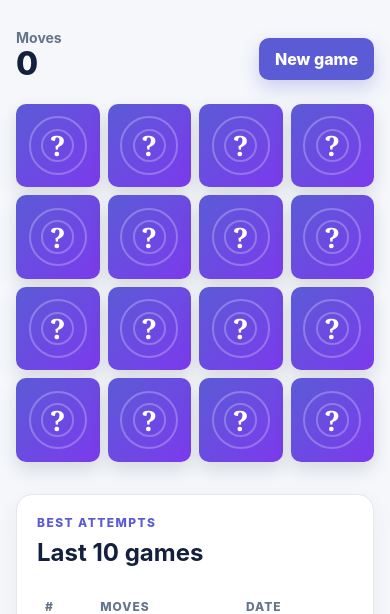
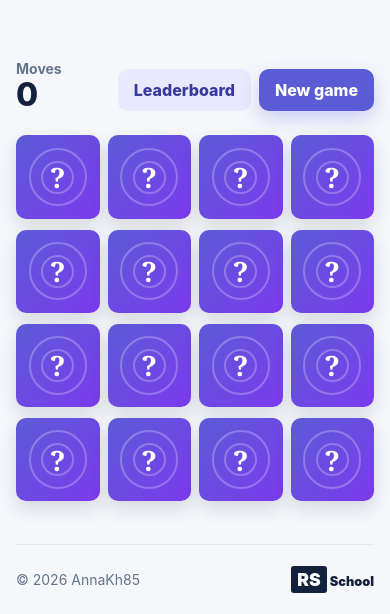
Before and after one commit to AnnaKh85/memory-game, a website built with Vite: page index.html in a window 390 px wide. Shown: the part 230-844 px from the top of the page. Built offline with nearby package versions, Linux system fonts and the light colour scheme.

Commit message:
refactor: comply with DOM and leaderboard requirements

```diff
--- a/index.html
+++ b/index.html
@@ -7,7 +7,6 @@
     <title>Memory Game</title>
 </head>
 <body>
-<div id="app"></div>
 <script type="module" src="/src/js/main.js"></script>
 </body>
 </html>
--- a/src/css/style.css
+++ b/src/css/style.css
@@ -34,11 +34,15 @@ h2 { margin-bottom: 0; font-size: 1.5rem; }
 .game-panel__stat { display: grid; gap: 2px; }
 .game-panel__label { color: #64748b; font-size: 0.875rem; font-weight: 700; }
 .game-panel__value { font-size: 2rem; font-weight: 800; line-height: 1; }
+.game-panel__actions { display: flex; flex-wrap: wrap; justify-content: end; gap: 12px; }
 
 .button { padding: 12px 20px; border: 0; border-radius: 10px; font-weight: 800; transition: background-color 180ms ease, box-shadow 180ms ease, transform 180ms ease; }
 .button--primary { color: #fff; background: #5b5bd6; box-shadow: 0 8px 18px rgb(91 91 214 / 25%); }
 .button--primary:hover { background: #4747bd; box-shadow: 0 10px 22px rgb(91 91 214 / 32%); transform: translateY(-2px); }
 .button--primary:active { box-shadow: 0 4px 10px rgb(91 91 214 / 25%); transform: translateY(0); }
+.button--secondary { color: #39399d; background: #e9e9ff; }
+.button--secondary:hover { background: #d9d9ff; transform: translateY(-2px); }
+.button--secondary:active { transform: translateY(0); }
 .board { display: grid; grid-template-columns: repeat(4, 160px); justify-content: center; gap: 16px; }
 .card { position: relative; aspect-ratio: 1; padding: 0; background: transparent; border: 0; border-radius: 16px; perspective: 800px; transition: transform 180ms ease; }
 .card:not(:disabled):hover { transform: translateY(-4px); }
@@ -57,21 +61,21 @@ h2 { margin-bottom: 0; font-size: 1.5rem; }
   50% { transform: translateY(-6px) scale(1.04); }
 }
 
-.records { display: grid; padding: 24px; background: #fff; border: 1px solid #e2e8f0; border-radius: 16px; box-shadow: 0 8px 24px rgb(15 23 42 / 5%); gap: 20px; }
-.records__table-wrap { overflow-x: auto; }
-.records__table { width: 100%; border-collapse: collapse; text-align: left; }
-.records__table th, .records__table td { padding: 12px 8px; border-bottom: 1px solid #e2e8f0; }
-.records__table thead { color: #64748b; font-size: 0.75rem; letter-spacing: 0.08em; text-transform: uppercase; }
-.records__table thead th { font-weight: 800; }
-.records__table tbody th { color: #5b5bd6; }
-.records__table tbody tr:last-child th, .records__table tbody tr:last-child td { border-bottom: 0; }
-.records__empty { padding: 16px 8px; color: #64748b; font-size: 0.9375rem; line-height: 1.5; }
-
 .modal { position: fixed; z-index: 10; inset: 0; }
 .modal__backdrop { display: grid; width: 100%; height: 100%; padding: 24px; background: rgb(15 23 42 / 65%); place-items: center; }
 .modal__dialog { width: min(100%, 440px); padding: clamp(28px, 7vw, 44px); text-align: center; background: #fff; border-radius: 20px; box-shadow: 0 24px 60px rgb(15 23 42 / 25%); animation: dialog-appear 240ms ease-out; }
+.modal__dialog--wide { width: min(100%, 620px); }
 .modal__eyebrow { margin: 0 0 10px; color: #5b5bd6; font-size: 0.75rem; font-weight: 800; letter-spacing: 0.12em; text-transform: uppercase; }
 .modal__text { margin-bottom: 28px; color: #64748b; line-height: 1.6; }
+.modal__content { margin-top: 20px; }
+.modal__actions { display: flex; flex-wrap: wrap; justify-content: center; gap: 12px; }
+.leaderboard__table { width: 100%; border-collapse: collapse; text-align: left; }
+.leaderboard__table th, .leaderboard__table td { padding: 12px 8px; border-bottom: 1px solid #e2e8f0; }
+.leaderboard__table thead { color: #64748b; font-size: 0.75rem; letter-spacing: 0.08em; text-transform: uppercase; }
+.leaderboard__table thead th { font-weight: 800; }
+.leaderboard__table tbody th { color: #5b5bd6; }
+.leaderboard__table tbody tr:last-child th, .leaderboard__table tbody tr:last-child td { border-bottom: 0; }
+.leaderboard__empty { padding: 16px 8px; color: #64748b; font-size: 0.9375rem; line-height: 1.5; }
 
 @keyframes dialog-appear {
   from { opacity: 0; transform: translateY(12px) scale(0.97); }
@@ -90,6 +94,7 @@ button:focus-visible, a:focus-visible { outline: 3px solid #38bdf8; outline-offs
   .header { padding: 18px 0; }
   .game { padding: 32px 0 40px; gap: 32px; }
   .game-panel { align-items: end; }
+  .game-panel__actions { gap: 8px; }
   .button { padding: 11px 16px; }
   .records { padding: 20px; }
   .footer { min-height: 70px; }
--- a/src/js/main.js
+++ b/src/js/main.js
@@ -1,6 +1,5 @@
 import '../css/style.css';
 
-const app = document.querySelector('#app');
 const cardSymbols = ['☀️', '🌙', '⭐', '🌈', '🍀', '🍓', '🎈', '🎧'];
 const RESULTS_STORAGE_KEY = 'memory-game-results';
 const state = {
@@ -12,79 +11,143 @@ const state = {
   pendingTurnId: null,
 };
 
-app.innerHTML = `
-  <div class="page">
-    <header class="header container">
-      <a class="brand" href="#top" aria-label="Memory Game home page">
-        <span class="brand__icon" aria-hidden="true">M</span>
-        <span>Memory Game</span>
-      </a>
-    </header>
+function createElement(tagName, options = {}) {
+  const element = document.createElement(tagName);
+  const {
+    classNames = [], text, attributes = {}, dataset = {},
+  } = options;
 
-    <main id="top" class="game container">
-      <section class="game__intro" aria-labelledby="game-title">
-        <p class="game__eyebrow">Challenge your memory</p>
-        <h1 id="game-title">Find all matching pairs</h1>
-        <p class="game__description">Turn over two cards at a time and match every symbol in as few moves as possible.</p>
-      </section>
+  if (classNames.length > 0) {
+    element.classList.add(...classNames);
+  }
 
-      <section class="game__workspace" aria-label="Memory game">
-        <p class="visually-hidden" data-game-status role="status" aria-live="polite"></p>
-        <div class="game-panel">
-          <div class="game-panel__stat">
-            <span class="game-panel__label">Moves</span>
-            <output class="game-panel__value" data-moves aria-live="polite">0</output>
-          </div>
-          <button class="button button--primary" type="button" data-new-game>New game</button>
-        </div>
+  if (text !== undefined) {
+    element.textContent = text;
+  }
 
-        <div class="board" role="group" aria-label="Card deck" data-board></div>
-      </section>
+  Object.entries(attributes).forEach(([name, value]) => element.setAttribute(name, value));
+  Object.entries(dataset).forEach(([name, value]) => { element.dataset[name] = value; });
 
-      <aside class="records" aria-labelledby="records-title">
-        <div class="records__heading">
-          <p class="records__eyebrow">Best attempts</p>
-          <h2 id="records-title">Last 10 games</h2>
-        </div>
-        <div class="records__table-wrap">
-          <table class="records__table">
-            <thead>
-              <tr><th scope="col">#</th><th scope="col">Moves</th><th scope="col">Date</th></tr>
-            </thead>
-            <tbody data-results-list></tbody>
-          </table>
-        </div>
-      </aside>
-    </main>
+  return element;
+}
 
-    <footer class="footer container">
-      <a class="footer__link" href="https://github.com/AnnaKh85" target="_blank" rel="noreferrer">© 2026 AnnaKh85</a>
-      <a class="rss-logo" href="https://rs.school/" target="_blank" rel="noreferrer" aria-label="RS School">
-        <span>RS</span><small>School</small>
-      </a>
-    </footer>
+function createButton(text, classNames = [], attributes = {}) {
+  return createElement('button', {
+    classNames: ['button', ...classNames],
+    text,
+    attributes: { type: 'button', ...attributes },
+  });
+}
 
-    <div class="modal" data-victory-modal hidden>
-      <div class="modal__backdrop">
-        <section class="modal__dialog" role="dialog" aria-modal="true" aria-labelledby="victory-title">
-          <p class="modal__eyebrow">Game complete</p>
-          <h2 id="victory-title">Excellent memory!</h2>
-          <p class="modal__text">You found every pair in <strong data-final-moves>0</strong> moves.</p>
-          <button class="button button--primary" type="button" data-play-again>Play again</button>
-        </section>
-      </div>
-    </div>
-  </div>
-`;
+function createModal({ eyebrow, title, titleId, wide = false, dismissible = false }) {
+  const modal = createElement('div', { classNames: ['modal'] });
+  const backdrop = createElement('div', { classNames: ['modal__backdrop'] });
+  const dialog = createElement('section', {
+    classNames: ['modal__dialog', ...(wide ? ['modal__dialog--wide'] : [])],
+    attributes: { role: 'dialog', 'aria-modal': 'true', 'aria-labelledby': titleId, tabindex: '-1' },
+  });
+  const heading = createElement('div', { classNames: ['modal__heading'] });
+  const eyebrowElement = createElement('p', { classNames: ['modal__eyebrow'], text: eyebrow });
+  const titleElement = createElement('h2', { text: title, attributes: { id: titleId } });
+  const content = createElement('div', { classNames: ['modal__content'] });
+  const actions = createElement('div', { classNames: ['modal__actions'] });
+  let lastFocusedElement = null;
 
-const board = app.querySelector('[data-board]');
-const movesOutput = app.querySelector('[data-moves]');
-const newGameButton = app.querySelector('[data-new-game]');
-const victoryModal = app.querySelector('[data-victory-modal]');
-const finalMovesOutput = app.querySelector('[data-final-moves]');
-const playAgainButton = app.querySelector('[data-play-again]');
-const resultsList = app.querySelector('[data-results-list]');
-const gameStatus = app.querySelector('[data-game-status]');
+  heading.append(eyebrowElement, titleElement);
+  dialog.append(heading, content, actions);
+  backdrop.append(dialog);
+  modal.append(backdrop);
+  modal.hidden = true;
+
+  const hide = () => {
+    modal.hidden = true;
+    lastFocusedElement?.focus();
+  };
+
+  if (dismissible) {
+    const closeButton = createButton('Close', ['button--secondary']);
+    closeButton.addEventListener('click', hide);
+    actions.append(closeButton);
+
+    backdrop.addEventListener('click', (event) => {
+      if (event.target === backdrop) {
+        hide();
+      }
+    });
+
+    document.addEventListener('keydown', (event) => {
+      if (event.key === 'Escape' && !modal.hidden) {
+        hide();
+      }
+    });
+  }
+
+  return {
+    element: modal,
+    content,
+    actions,
+    show(focusTarget = dialog) {
+      lastFocusedElement = document.activeElement;
+      modal.hidden = false;
+      focusTarget.focus();
+    },
+    hide,
+  };
+}
+
+function createLayout() {
+  const page = createElement('div', { classNames: ['page'] });
+  const header = createElement('header', { classNames: ['header', 'container'] });
+  const brand = createElement('a', {
+    classNames: ['brand'],
+    attributes: { href: '#top', 'aria-label': 'Memory Game home page' },
+  });
+  const brandIcon = createElement('span', { classNames: ['brand__icon'], text: 'M', attributes: { 'aria-hidden': 'true' } });
+  const brandText = createElement('span', { text: 'Memory Game' });
+  const game = createElement('main', { classNames: ['game', 'container'], attributes: { id: 'top' } });
+  const intro = createElement('section', { classNames: ['game__intro'], attributes: { 'aria-labelledby': 'game-title' } });
+  const introEyebrow = createElement('p', { classNames: ['game__eyebrow'], text: 'Challenge your memory' });
+  const introTitle = createElement('h1', { text: 'Find all matching pairs', attributes: { id: 'game-title' } });
+  const introDescription = createElement('p', { classNames: ['game__description'], text: 'Turn over two cards at a time and match every symbol in as few moves as possible.' });
+  const workspace = createElement('section', { classNames: ['game__workspace'], attributes: { 'aria-label': 'Memory game' } });
+  const status = createElement('p', { classNames: ['visually-hidden'], attributes: { role: 'status', 'aria-live': 'polite' } });
+  const panel = createElement('div', { classNames: ['game-panel'] });
+  const stat = createElement('div', { classNames: ['game-panel__stat'] });
+  const statLabel = createElement('span', { classNames: ['game-panel__label'], text: 'Moves' });
+  const moves = createElement('output', { classNames: ['game-panel__value'], text: '0', attributes: { 'aria-live': 'polite' } });
+  const controls = createElement('div', { classNames: ['game-panel__actions'] });
+  const leaderboardButton = createButton('Leaderboard', ['button--secondary']);
+  const newGameButton = createButton('New game', ['button--primary']);
+  const board = createElement('div', { classNames: ['board'], attributes: { role: 'group', 'aria-label': 'Card deck' } });
+  const footer = createElement('footer', { classNames: ['footer', 'container'] });
+  const authorLink = createElement('a', {
+    classNames: ['footer__link'],
+    text: '© 2026 AnnaKh85',
+    attributes: { href: 'https://github.com/AnnaKh85', target: '_blank', rel: 'noreferrer' },
+  });
+  const schoolLink = createElement('a', {
+    classNames: ['rss-logo'],
+    attributes: { href: 'https://rs.school/', target: '_blank', rel: 'noreferrer', 'aria-label': 'RS School' },
+  });
+  const schoolInitials = createElement('span', { text: 'RS' });
+  const schoolName = createElement('small', { text: 'School' });
+
+  brand.append(brandIcon, brandText);
+  header.append(brand);
+  intro.append(introEyebrow, introTitle, introDescription);
+  stat.append(statLabel, moves);
+  controls.append(leaderboardButton, newGameButton);
+  panel.append(stat, controls);
+  workspace.append(status, panel, board);
+  game.append(intro, workspace);
+  schoolLink.append(schoolInitials, schoolName);
+  footer.append(authorLink, schoolLink);
+  page.append(header, game, footer);
+
+  return {
+    page, board, moves, status, newGameButton, leaderboardButton,
+  };
+}
 
 function shuffle(cards) {
   const shuffledCards = [...cards];
@@ -108,28 +171,11 @@ function createDeck() {
   );
 }
 
-function renderBoard() {
-  board.innerHTML = state.deck.map((card) => `
-    <button class="card${card.isFlipped || card.isMatched ? ' card--flipped' : ''}${card.isMatched ? ' card--matched' : ''}"
-      type="button"
-      data-card-id="${card.id}"
-      aria-label="${card.isFlipped || card.isMatched ? `Card ${card.symbol}` : 'Hidden card'}"
-      ${card.isMatched ? 'disabled' : ''}>
-      <span class="card__inner" aria-hidden="true">
-        <span class="card__face card__face--front">${card.symbol}</span>
-        <span class="card__face card__face--back">?</span>
-      </span>
-    </button>
-  `).join('');
-}
-
-function updateMoves() {
-  movesOutput.value = state.moves;
-  movesOutput.textContent = state.moves;
-}
-
-function announce(message) {
-  gameStatus.textContent = message;
+function sortResults(results) {
+  return [...results].sort((firstResult, secondResult) => (
+    firstResult.moves - secondResult.moves
+    || Date.parse(firstResult.completedAt) - Date.parse(secondResult.completedAt)
+  )).slice(0, 10);
 }
 
 function getResults() {
@@ -140,12 +186,14 @@ function getResults() {
       return [];
     }
 
-    return savedResults.filter((result) => (
+    const validResults = savedResults.filter((result) => (
       Number.isInteger(result.moves)
       && result.moves > 0
       && typeof result.completedAt === 'string'
       && !Number.isNaN(Date.parse(result.completedAt))
-    )).slice(0, 10);
+    ));
+
+    return sortResults(validResults);
   } catch {
     return [];
   }
@@ -159,21 +207,98 @@ function formatCompletionDate(completedAt) {
   }).format(new Date(completedAt));
 }
 
-function renderResults() {
+function createLeaderboardTable() {
+  const table = createElement('table', { classNames: ['leaderboard__table'] });
+  const tableHead = createElement('thead');
+  const headerRow = createElement('tr');
+  const body = createElement('tbody');
+
+  ['#', 'Moves', 'Date'].forEach((label) => {
+    headerRow.append(createElement('th', { text: label, attributes: { scope: 'col' } }));
+  });
+
+  tableHead.append(headerRow);
+  table.append(tableHead, body);
+  return { table, body };
+}
+
+function createCard(card) {
+  const isFaceUp = card.isFlipped || card.isMatched;
+  const cardButton = createElement('button', {
+    classNames: ['card', ...(isFaceUp ? ['card--flipped'] : []), ...(card.isMatched ? ['card--matched'] : [])],
+    attributes: { type: 'button', 'aria-label': isFaceUp ? `Card ${card.symbol}` : 'Hidden card' },
+    dataset: { cardId: String(card.id) },
+  });
+  const cardInner = createElement('span', { classNames: ['card__inner'], attributes: { 'aria-hidden': 'true' } });
+  const cardFront = createElement('span', { classNames: ['card__face', 'card__face--front'], text: card.symbol });
+  const cardBack = createElement('span', { classNames: ['card__face', 'card__face--back'], text: '?' });
+
+  if (card.isMatched) {
+    cardButton.disabled = true;
+  }
+
+  cardInner.append(cardFront, cardBack);
+  cardButton.append(cardInner);
+  return cardButton;
+}
+
+const layout = createLayout();
+const victoryModal = createModal({
+  eyebrow: 'Game complete', title: 'Excellent memory!', titleId: 'victory-title', dismissible: false,
+});
+const leaderboardModal = createModal({
+  eyebrow: 'Best attempts', title: 'Leaderboard', titleId: 'leaderboard-title', wide: true, dismissible: true,
+});
+const victoryText = createElement('p', { classNames: ['modal__text'] });
+const finalMoves = createElement('strong', { text: '0' });
+const playAgainButton = createButton('Play again', ['button--primary']);
+const leaderboardTable = createLeaderboardTable();
+
+victoryText.append('You found every pair in ', finalMoves, ' moves.');
+victoryModal.content.append(victoryText);
+victoryModal.actions.append(playAgainButton);
+leaderboardModal.content.append(leaderboardTable.table);
+document.body.append(layout.page, victoryModal.element, leaderboardModal.element);
+
+function updateMoves() {
+  layout.moves.value = state.moves;
+  layout.moves.textContent = state.moves;
+}
+
+function announce(message) {
+  layout.status.textContent = message;
+}
+
+function renderBoard() {
+  const cards = state.deck.map(createCard);
+  layout.board.replaceChildren(...cards);
+}
+
+function renderLeaderboard() {
   const results = getResults();
+  const rows = [];
 
   if (results.length === 0) {
-    resultsList.innerHTML = '<tr><td class="records__empty" colspan="3">Your completed games will appear here.</td></tr>';
-    return;
+    const row = createElement('tr');
+    const emptyCell = createElement('td', {
+      classNames: ['leaderboard__empty'],
+      text: 'Your completed games will appear here.',
+      attributes: { colspan: '3' },
+    });
+    row.append(emptyCell);
+    rows.push(row);
+  } else {
+    results.forEach((result, index) => {
+      const row = createElement('tr');
+      const rank = createElement('th', { text: String(index + 1), attributes: { scope: 'row' } });
+      const moves = createElement('td', { text: String(result.moves) });
+      const date = createElement('td', { text: formatCompletionDate(result.completedAt) });
+      row.append(rank, moves, date);
+      rows.push(row);
+    });
   }
 
-  resultsList.innerHTML = results.map((result, index) => `
-    <tr>
-      <th scope="row">${index + 1}</th>
-      <td>${result.moves}</td>
-      <td>${formatCompletionDate(result.completedAt)}</td>
-    </tr>
-  `).join('');
+  leaderboardTable.body.replaceChildren(...rows);
 }
 
 function saveResult() {
@@ -183,12 +308,13 @@ function saveResult() {
   };
 
   try {
-    localStorage.setItem(RESULTS_STORAGE_KEY, JSON.stringify([result, ...getResults()].slice(0, 10)));
+    const topResults = sortResults([result, ...getResults()]);
+    localStorage.setItem(RESULTS_STORAGE_KEY, JSON.stringify(topResults));
   } catch {
     // The game stays playable if browser storage is unavailable.
   }
 
-  renderResults();
+  renderLeaderboard();
 }
 
 function resetTurn() {
@@ -214,10 +340,9 @@ function resolveTurn(firstCard, secondCard) {
 
   if (state.matchedCards === state.deck.length) {
     saveResult();
-    finalMovesOutput.textContent = state.moves;
-    victoryModal.hidden = false;
+    finalMoves.textContent = state.moves;
+    victoryModal.show(playAgainButton);
     announce(`Game complete in ${state.moves} moves.`);
-    playAgainButton.focus();
   }
 }
 
@@ -266,17 +391,22 @@ function startGame() {
   state.matchedCards = 0;
   state.moves = 0;
   resetTurn();
-  victoryModal.hidden = true;
+  victoryModal.hide();
   updateMoves();
   renderBoard();
   announce('New game started. Find all eight matching pairs.');
 }
 
-board.addEventListener('click', handleCardClick);
-newGameButton.addEventListener('click', startGame);
+layout.board.addEventListener('click', handleCardClick);
+layout.newGameButton.addEventListener('click', startGame);
+layout.leaderboardButton.addEventListener('click', () => {
+  renderLeaderboard();
+  leaderboardModal.show();
+});
 playAgainButton.addEventListener('click', () => {
   startGame();
-  newGameButton.focus();
+  layout.newGameButton.focus();
 });
-renderResults();
+
+renderLeaderboard();
 startGame();
```
Also changed, not shown: README.md.
